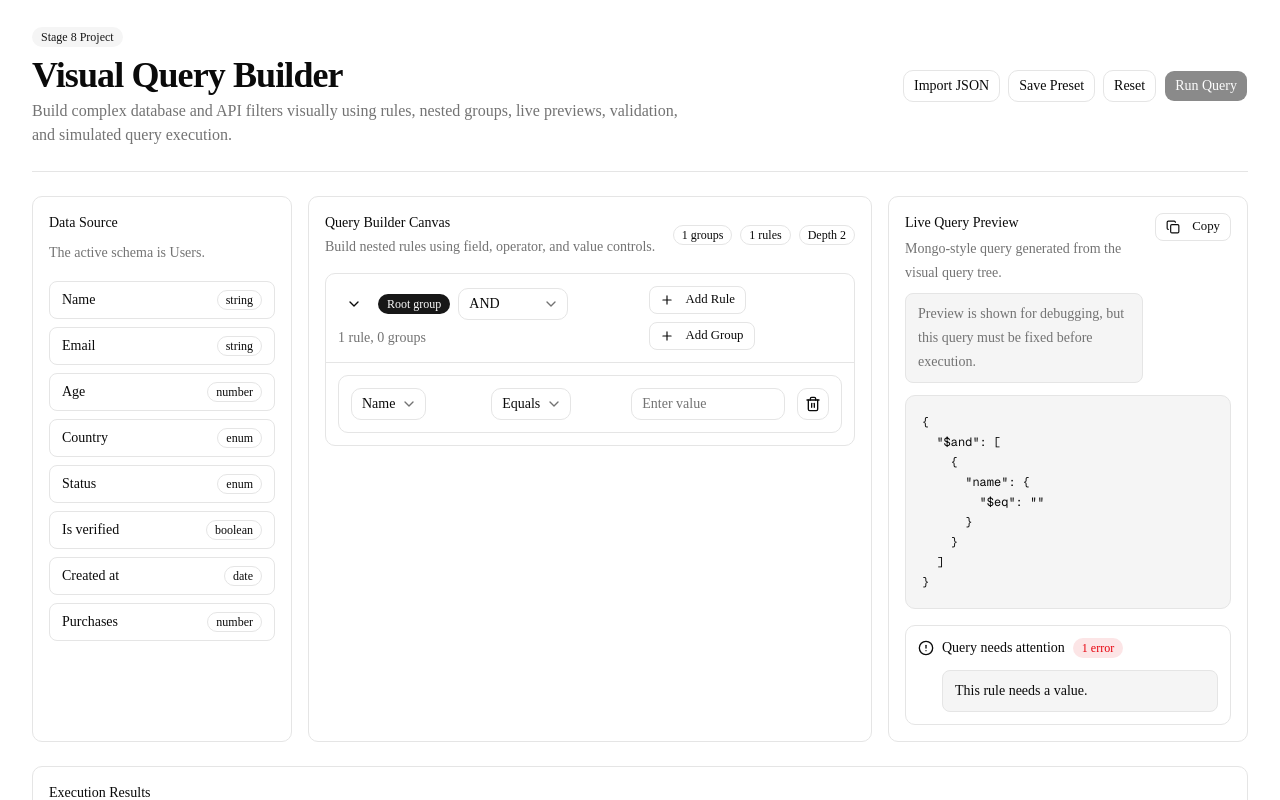
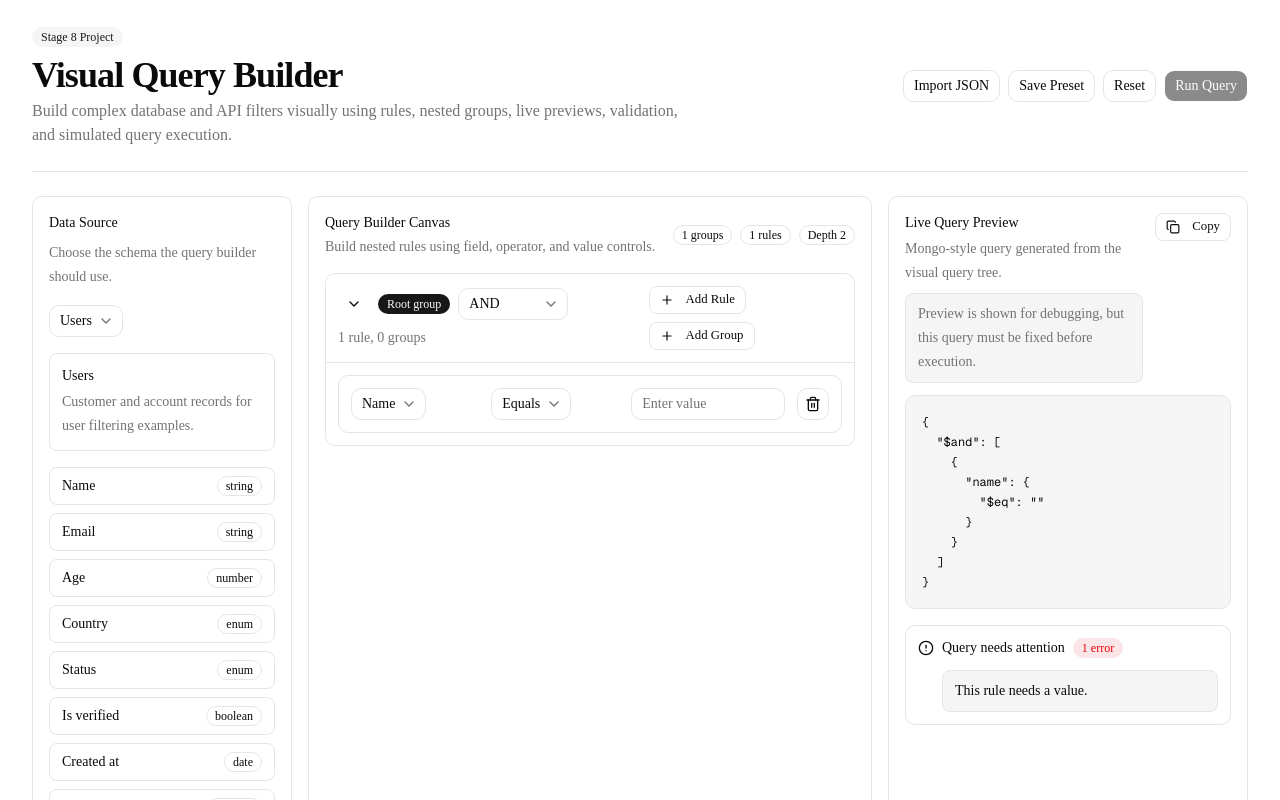
Before and after one commit to dreadhead0/visual-query-builder, a Next.js app: page / in a window 1280 px wide. Shown: the top 800 px of the page. Built offline with nearby package versions, Linux system fonts and the light colour scheme.

Commit message:
feat: add schema switching

```diff
--- a/src/components/layout/app-shell.tsx
+++ b/src/components/layout/app-shell.tsx
@@ -5,6 +5,7 @@ import { useState } from "react";
 import { Badge } from "@/components/ui/badge";
 import { Button } from "@/components/ui/button";
 import {
+    DataSourcePanel,
     QueryBuilder,
     QueryPreview,
     QueryResults,
@@ -50,6 +51,11 @@ export function AppShell() {
         }, 450);
     }
 
+    function handleSchemaChange() {
+        setRunId(0);
+        setIsRunning(false);
+    }
+
     return (
         <main className="min-h-screen bg-background text-foreground">
             <section className="mx-auto flex min-h-screen w-full max-w-7xl flex-col px-4 py-6 sm:px-6 lg:px-8">
@@ -85,26 +91,7 @@ export function AppShell() {
                 </header>
 
                 <div className="grid flex-1 gap-4 py-6 lg:grid-cols-[260px_minmax(0,1fr)_360px]">
-                    <aside className="rounded-lg border border-border bg-card p-4">
-                        <p className="text-sm font-medium">Data Source</p>
-
-                        <p className="mt-2 text-sm leading-6 text-muted-foreground">
-                            The active schema is{" "}
-                            <span className="font-medium">{activeSchema.label}</span>.
-                        </p>
-
-                        <div className="mt-4 space-y-2">
-                            {activeSchema.fields.map((field) => (
-                                <div
-                                    key={field.name}
-                                    className="flex items-center justify-between rounded-md border border-border px-3 py-2 text-sm"
-                                >
-                                    <span>{field.label}</span>
-                                    <Badge variant="outline">{field.type}</Badge>
-                                </div>
-                            ))}
-                        </div>
-                    </aside>
+                    <DataSourcePanel onSchemaChange={handleSchemaChange} />
 
                     <section className="rounded-lg border border-border bg-card p-4">
                         <QueryBuilder />
--- /dev/null
+++ b/src/components/query-builder/data-source-panel.tsx
@@ -0,0 +1,79 @@
+"use client";
+
+import {
+    selectActiveSchema,
+    selectSchemas,
+    useQueryBuilderStore,
+} from "@/features/query-builder";
+import { Badge } from "@/components/ui/badge";
+import {
+    Select,
+    SelectContent,
+    SelectItem,
+    SelectTrigger,
+    SelectValue,
+} from "@/components/ui/select";
+
+type DataSourcePanelProps = {
+    onSchemaChange?: () => void;
+};
+
+export function DataSourcePanel({ onSchemaChange }: DataSourcePanelProps) {
+    const schemas = useQueryBuilderStore(selectSchemas);
+    const activeSchema = useQueryBuilderStore(selectActiveSchema);
+    const activeSchemaId = useQueryBuilderStore((state) => state.activeSchemaId);
+    const setActiveSchema = useQueryBuilderStore((state) => state.setActiveSchema);
+
+    function handleSchemaChange(schemaId: string) {
+        setActiveSchema(schemaId);
+        onSchemaChange?.();
+    }
+
+    return (
+        <aside className="rounded-lg border border-border bg-card p-4">
+            <div>
+                <p className="text-sm font-medium">Data Source</p>
+
+                <p className="mt-2 text-sm leading-6 text-muted-foreground">
+                    Choose the schema the query builder should use.
+                </p>
+            </div>
+
+            <div className="mt-4">
+                <Select value={activeSchemaId} onValueChange={handleSchemaChange}>
+                    <SelectTrigger>
+                        <SelectValue placeholder="Select schema" />
+                    </SelectTrigger>
+
+                    <SelectContent>
+                        {schemas.map((schema) => (
+                            <SelectItem key={schema.id} value={schema.id}>
+                                {schema.label}
+                            </SelectItem>
+                        ))}
+                    </SelectContent>
+                </Select>
+            </div>
+
+            <div className="mt-4 rounded-md border border-border bg-background p-3">
+                <p className="text-sm font-medium">{activeSchema.label}</p>
+
+                <p className="mt-1 text-sm leading-6 text-muted-foreground">
+                    {activeSchema.description}
+                </p>
+            </div>
+
+            <div className="mt-4 space-y-2">
+                {activeSchema.fields.map((field) => (
+                    <div
+                        key={field.name}
+                        className="flex items-center justify-between rounded-md border border-border px-3 py-2 text-sm"
+                    >
+                        <span>{field.label}</span>
+                        <Badge variant="outline">{field.type}</Badge>
+                    </div>
+                ))}
+            </div>
+        </aside>
+    );
+}
--- a/src/components/query-builder/index.ts
+++ b/src/components/query-builder/index.ts
@@ -5,3 +5,4 @@ export * from "./query-value-input";
 export * from "./query-preview";
 export * from "./validation-panel";
 export * from "./query-results";
+export * from "./data-source-panel";
```
